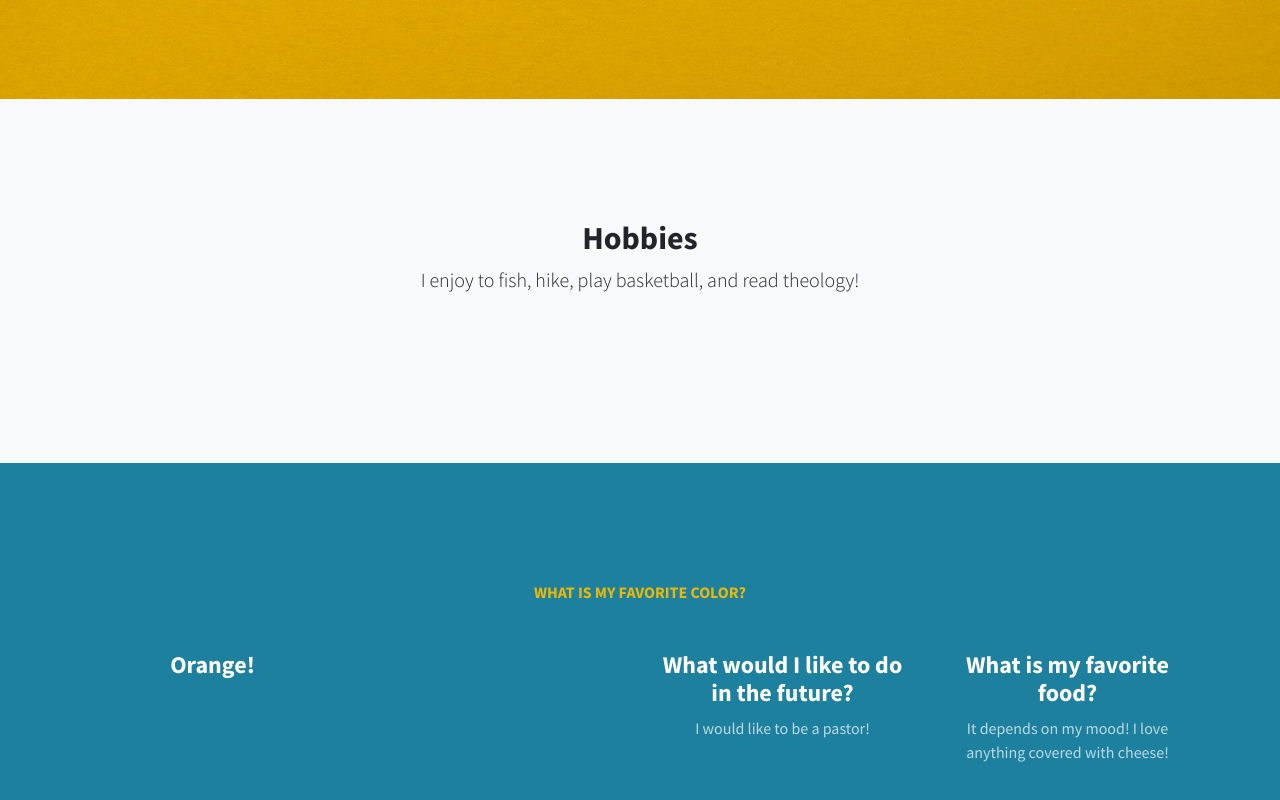
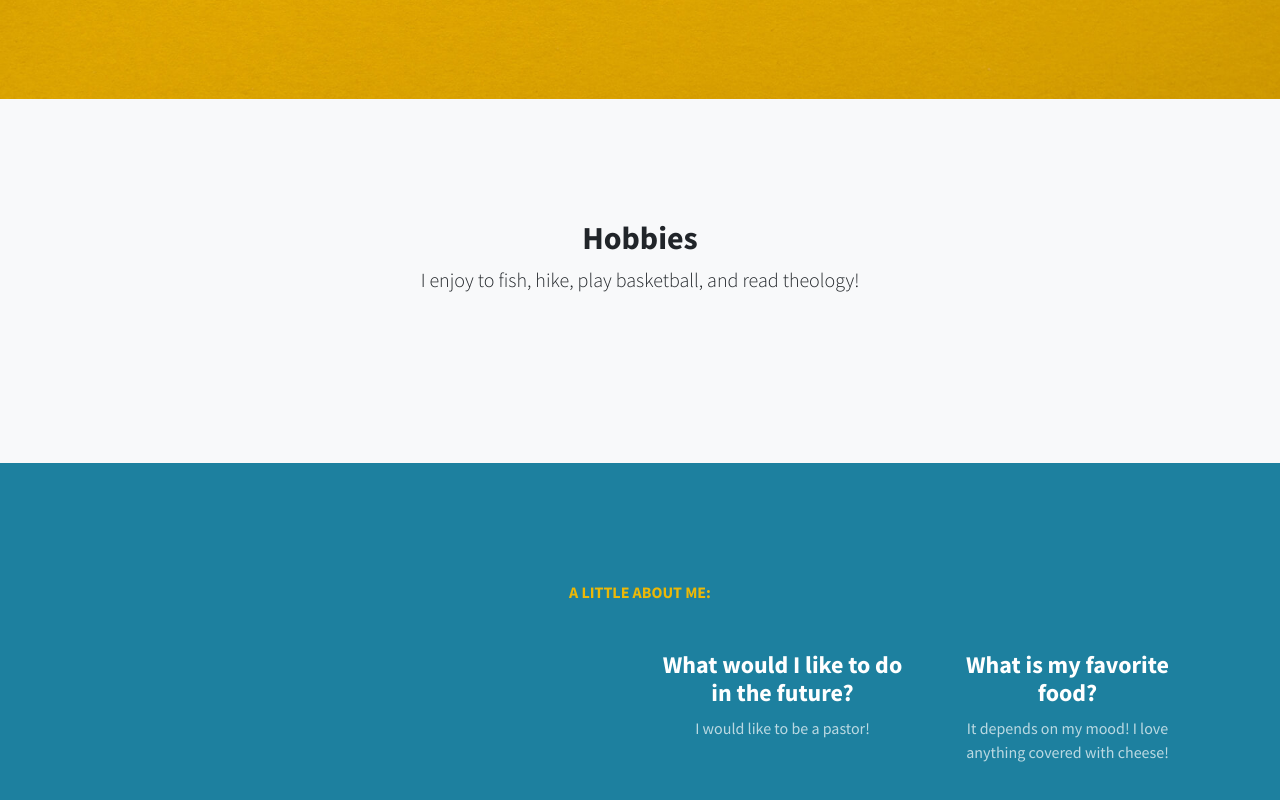
Before and after one commit to lscot13/lscot13.github.io, a plain HTML site: page index.html in a window 1280 px wide. Shown: the part 701-1501 px from the top of the page. Drawn offline with Linux system fonts and the light colour scheme.

Commit message:
Add files via upload

```diff
--- a/index.html
+++ b/index.html
@@ -45,12 +45,12 @@
     <section id="services" class="content-section bg-primary text-white text-center">
         <div class="container">
             <div class="content-section-heading">
-                <h3 class="text-secondary mb-0">What is my favorite color?</h3>
+                <h3 class="text-secondary mb-0">A little about me:</h3>
                 <h2 class="mb-5"></h2>
             </div>
             <div class="row">
                 <div class="col-md-6 col-lg-3 mb-5 mb-lg-0">
-                    <h4><strong>Orange!</strong></h4>
+                    <h4><strong></strong></h4>
                 </div>
                 <div class="col-md-6 col-lg-3 mb-5 mb-lg-0">
                     <h4></h4>
```
